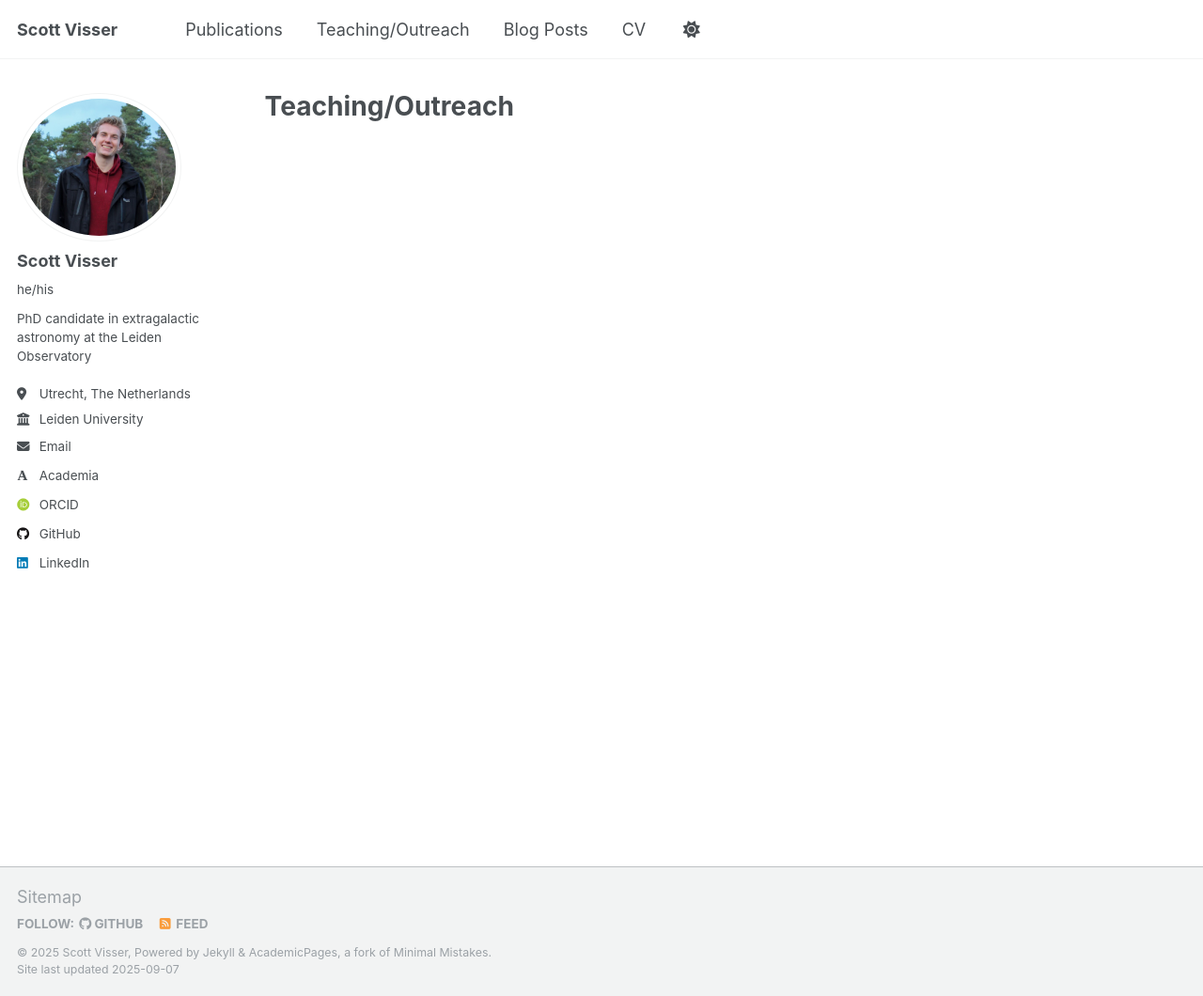
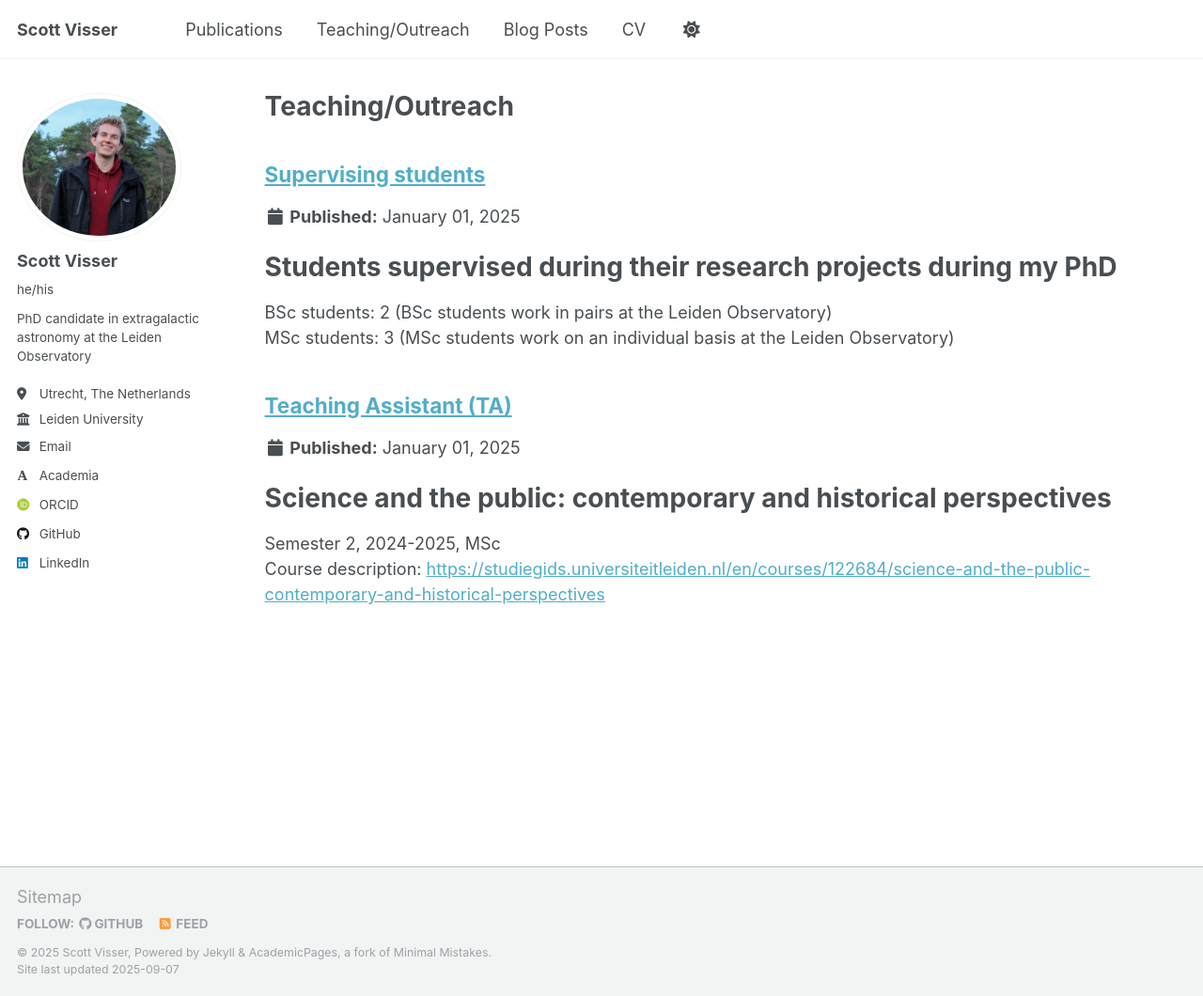
Before and after one commit to ScottV19/ScottV19.github.io, a Jekyll site: the page built from _pages/teaching-outreach.html, in a window 1280 px wide and 1060 px high. Shown: the whole window at 94% size. Built offline with Jekyll 4.4.1, drawn with Linux system fonts in a browser that asks for light colours; some web fonts are replaced; a file with an impossible date is left out.

Commit message:
back to initial code

```diff
--- a/_layouts/single.html
+++ b/_layouts/single.html
@@ -34,7 +34,7 @@ layout: default
           <p class="page__date"><strong><i class="fa fa-fw fa-calendar" aria-hidden="true"></i> {{ site.data.ui-text[site.locale].date_label | default: "Published:" }}</strong> <time datetime="{{ page.modified | date: "%Y-%m-%d" }}">{{ page.modified | date: "%B %d, %Y" }}</time></p>
         {% endif %}
 
-        {% if page.collection == 'teaching' %}
+        {% if page.collection == 'teaching-outreach' %}
           <p> {{ page.type }}, <i>{{ page.venue }}</i>, {{ page.date | default: "1900-01-01" | date: "%Y" }} </p>
         {% elsif page.venue and page.date %}
           <p>Published in <i>{{ page.venue }}</i>, {{ page.date | default: "1900-01-01" | date: "%Y" }} </p>
--- a/_teaching-outreach/TA_tasks.md
+++ b/_teaching-outreach/TA_tasks.md
@@ -4,7 +4,7 @@ collection: teaching-outreach
 type: "Teaching Assistant"
 permalink: /teaching-outreach/ta
 venue: "Leiden University, Leiden Observatory"
-date: none
+date: 2025-01-01
 location: "Leiden, The Netherlands"
 ---
 
--- a/_teaching-outreach/student_supervision.md
+++ b/_teaching-outreach/student_supervision.md
@@ -4,7 +4,7 @@ collection: teaching-outreach
 type: "Student Supervision"
 permalink: /teaching-outreach/student_supervision
 venue: "Leiden University, Leiden Observatory"
-date: none
+date: 2025-01-01
 location: "Leiden, The Netherlands"
 ---
 
```
